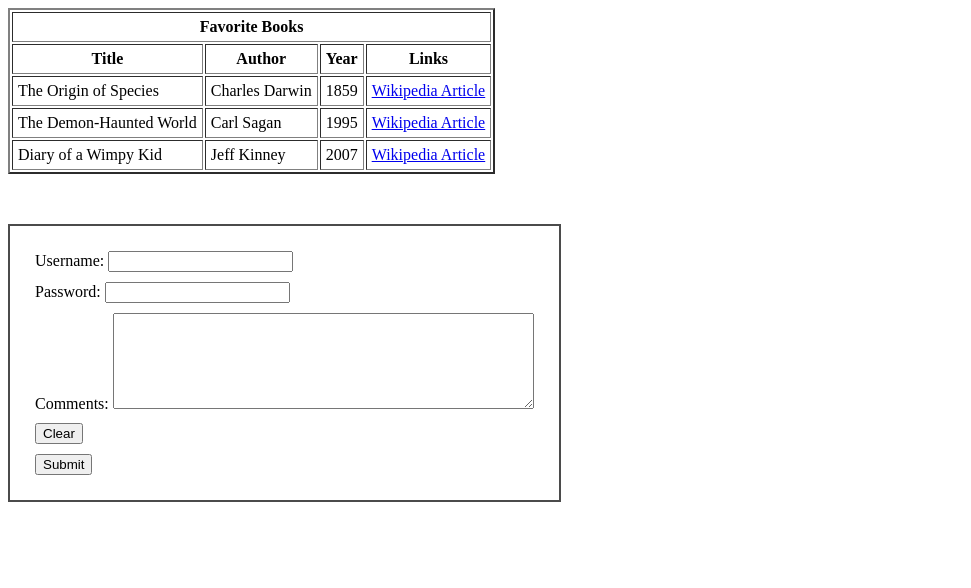
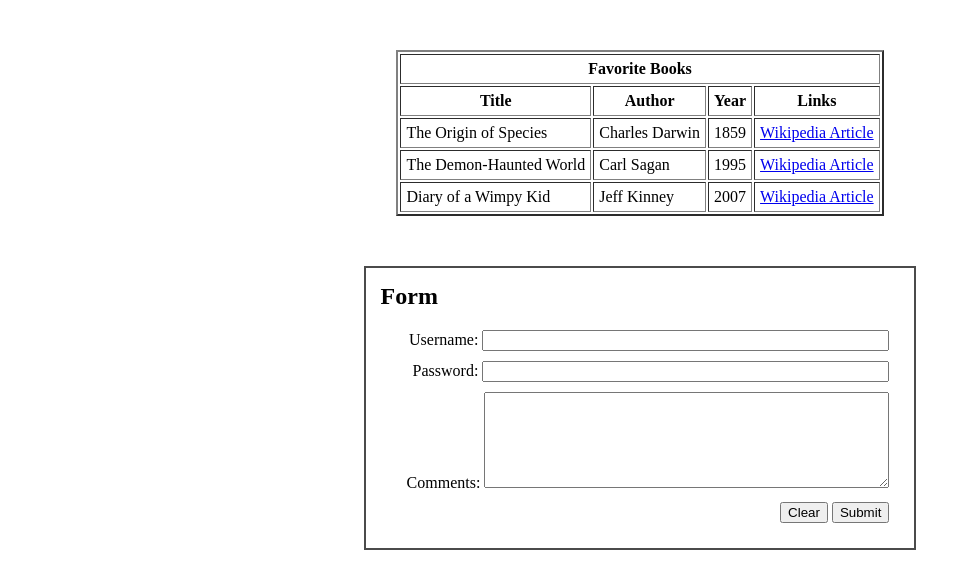
Before and after one commit to bwilkins96/MU-SWDV620-Week2, a plain HTML site: page week_2.html in a window 1280 px wide. Shown: the whole page, without its empty margins (0-971 px from the left). Drawn offline with Linux system fonts and the light colour scheme.

Commit message:
formatting and file structure changes

```diff
--- a/assignment/index.html
+++ b/week_2.html
@@ -1,14 +1,18 @@
 <!DOCTYPE html>
 
 <html lang="en-US">
+    <!-- SWDV 620: Web Applications -->
     <!-- Table and form for week 2 assignment -->
     <head>
         <meta charset="utf-8">
         <meta name="viewport" content="width=device-width">
         <title>Week 2 Assignment</title>
         <style>
+            table, form {
+                margin: 50px auto;
+            }
+
             form {
-                margin-top: 50px;
                 border: 2px solid rgb(75,75,75);
                 width: fit-content;
                 padding: 15px;
@@ -16,11 +20,17 @@
 
             form div {
                 margin: 10px;
+                text-align: right;
+            }
+
+            input, textarea {
+                width: 80%;
             }
         </style>
     </head>
 
     <body>
+        <!-- Table -->
         <table border="2" cellpadding="5">
             <tr>
                 <th colspan="4">Favorite Books</th>
@@ -51,7 +61,9 @@
             </tr>
         </table>
 
+        <!-- Form -->
         <form method="POST" action="submit.php">
+            <h2 style="margin-top: 0;">Form</h2>
             <div>
                 <label for="username">Username: </label>
                 <input type="text" id="username" name="username">
@@ -66,8 +78,6 @@
             </div>
             <div>
                 <button type="reset">Clear</button>
-            </div>
-            <div>
                 <button type="submit">Submit</button>
             </div>
         </form>
```
